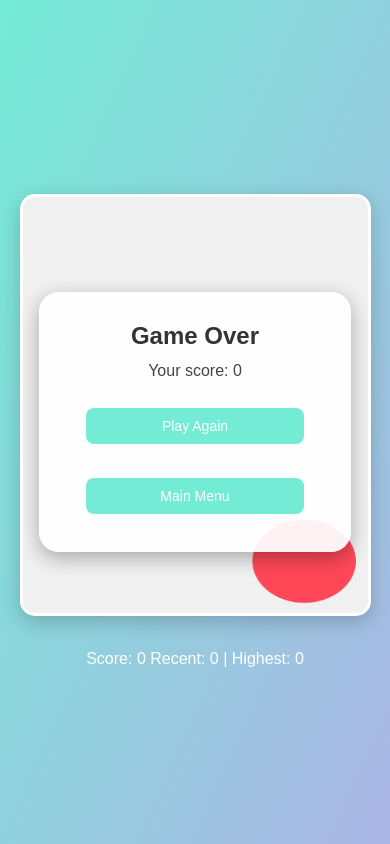
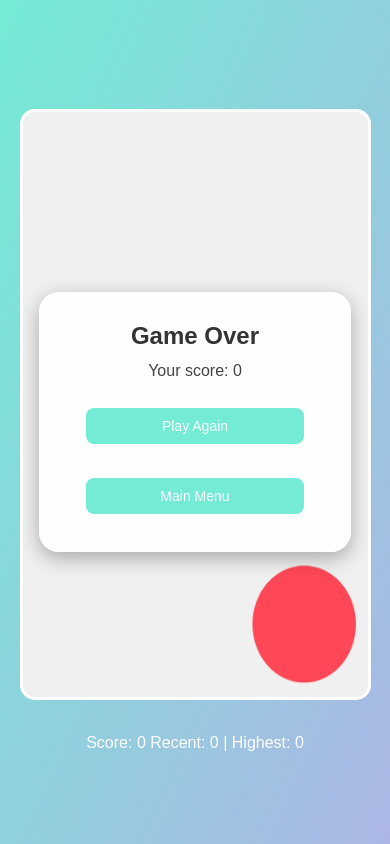
Before and after one commit to BOSSP11/Ball, a plain HTML site: page game.html in a window 390 px wide. Drawn offline with Linux system fonts and the light colour scheme.

Commit message:
Update game.css

```diff
--- a/game.css
+++ b/game.css
@@ -26,7 +26,6 @@ body {
   max-width: 400px;
   height: 70vh;
   max-height: 600px;
-  box-shadow: 0 6px 20px rgba(0, 0, 0, 0.2);
 }
 
 #scoreBoard {
@@ -113,10 +112,3 @@ button:focus {
     font-size: clamp(16px, 3.5vw, 20px);
   }
 }
-
-/* Fix canvas aspect ratio for mobile devices */
-@media (max-width: 600px) {
-  #gameCanvas {
-    height: 50vh; /* Ensure canvas height is more flexible on smaller screens */
-  }
-}
```
